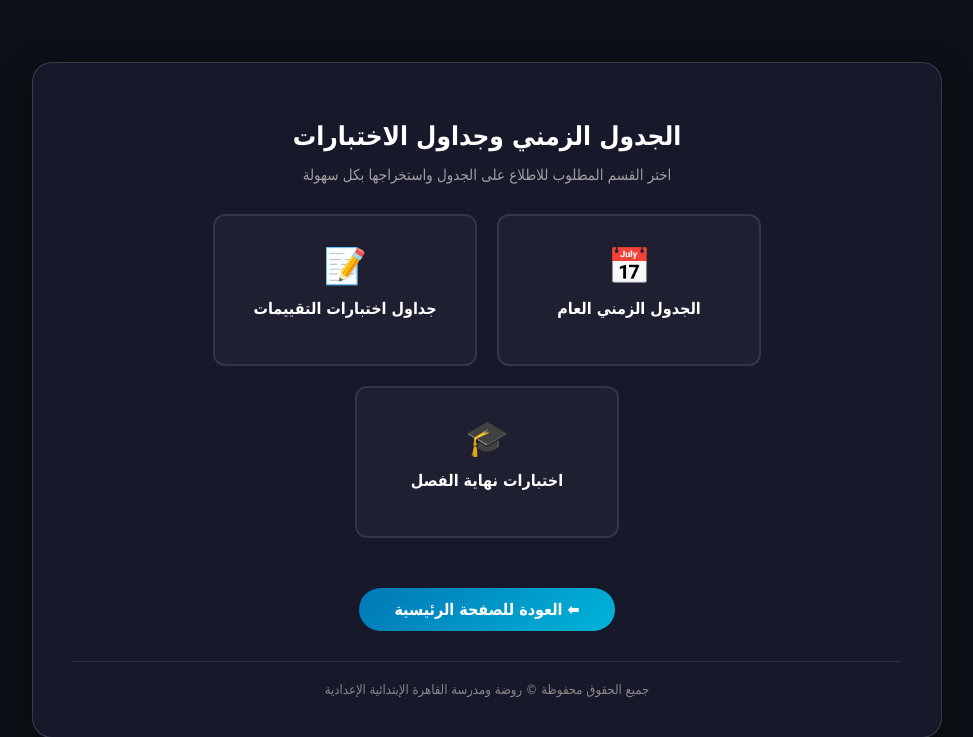
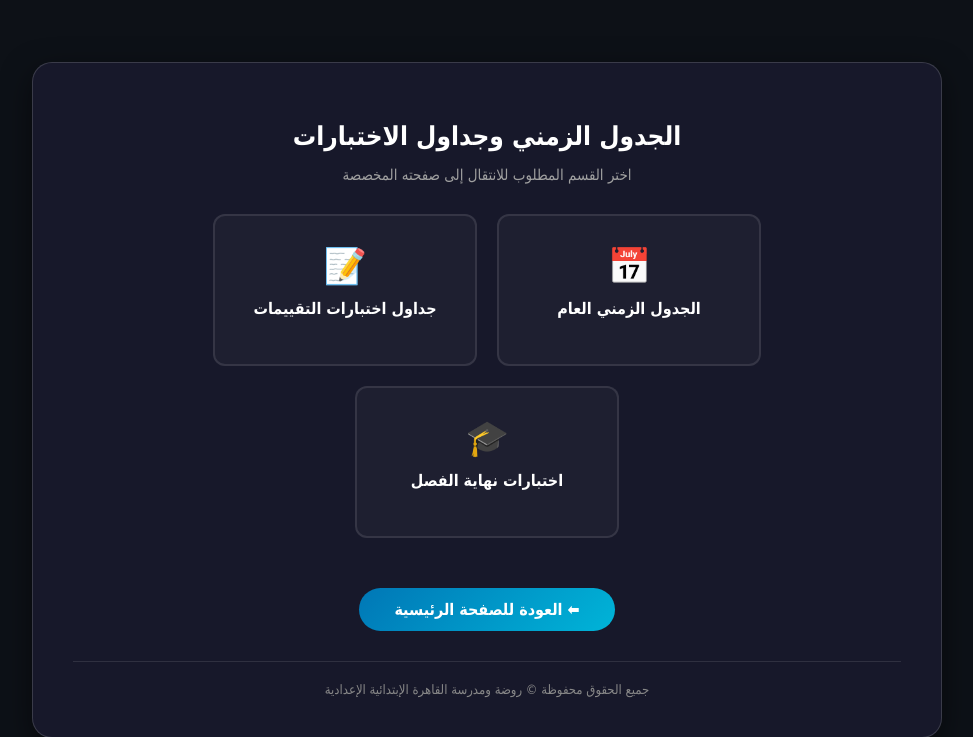
Before and after one commit to Cairo-School974/Cairo-school-Alwakrah, a Flask app: template templates/exams_timeline.html in a window 1280 px wide. Shown: the top 737 px of the page, without its empty margins (153-1126 px from the left). Run offline with Flask 3, Linux system fonts and the light colour scheme; the template is opened without the code that fills it, so the values that code supplies are empty.

Commit message:
fix timeline view directly

```diff
--- a/templates/exams_timeline.html
+++ b/templates/exams_timeline.html
@@ -11,13 +11,10 @@
         .hero-section h1 { font-size: 26px; margin-bottom: 10px; color: #fff; }
         .hero-section p { color: #a0a0a0; font-size: 15px; margin-bottom: 30px; }
         .services-grid { display: flex; justify-content: center; gap: 20px; flex-wrap: wrap; margin: 30px 0; }
-
-        /* تصميم المربعات لتكون روابط مستقلة تماماً */
         .service-card { display: flex; flex-direction: column; align-items: center; justify-content: center; text-align: center; padding: 30px 15px; border-radius: 12px; background: rgba(255, 255, 255, 0.03); border: 2px solid rgba(255, 255, 255, 0.1); transition: all 0.3s ease; width: 230px; color: #fff; text-decoration: none; }
         .service-card:hover { border-color: #00b4d8; background: rgba(0, 180, 216, 0.1); transform: translateY(-4px); }
         .service-card h3 { margin-top: 12px; font-size: 16px; }
         .service-card span { font-size: 35px; }
-
         .btn-back { display: inline-block; padding: 12px 35px; background: linear-gradient(135deg, #0077b6, #00b4d8); color: #fff; border-radius: 30px; text-decoration: none; font-weight: bold; margin-top: 20px; transition: 0.3s; }
         .btn-back:hover { opacity: 0.9; transform: translateY(-2px); }
         .footer-note { margin-top: 30px; border-top: 1px solid rgba(255, 255, 255, 0.1); padding-top: 20px; font-size: 13px; color: #888; }
@@ -28,10 +25,9 @@
         <div class="main-form-box">
             <div class="hero-section">
                 <h1>الجدول الزمني وجداول الاختبارات</h1>
-                <p>اختر القسم المطلوب للاطلاع على الجدول واستخراجها بكل سهولة</p>
+                <p>اختر القسم المطلوب للانتقال إلى صفحته المخصصة</p>
             </div>
 
-            <!-- المربعات الثلاثة الروابط المستقلة -->
             <div class="services-grid">
                 <a href="/exams_timeline/timeline" class="service-card">
                     <span>📅</span>
```
